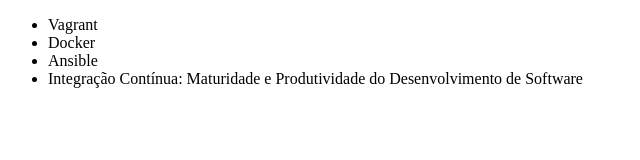
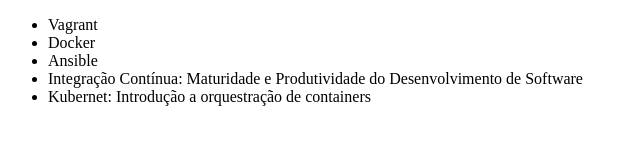
Before and after one commit to Carlostalmeida/Aulagit, a plain HTML site: page index.html in a window 1280 px wide. Shown: the whole page, without its empty margins (0-640 px from the left). Drawn offline with Linux system fonts and the light colour scheme.

```diff
--- a/index.html
+++ b/index.html
@@ -10,6 +10,7 @@
         <li>Docker</li>
         <li>Ansible</li>
         <li>Integração Contínua: Maturidade e Produtividade do Desenvolvimento de Software</li>
+        <li>Kubernet: Introdução a orquestração de containers</li>
     </ul>
 </body>
 </html>
```
